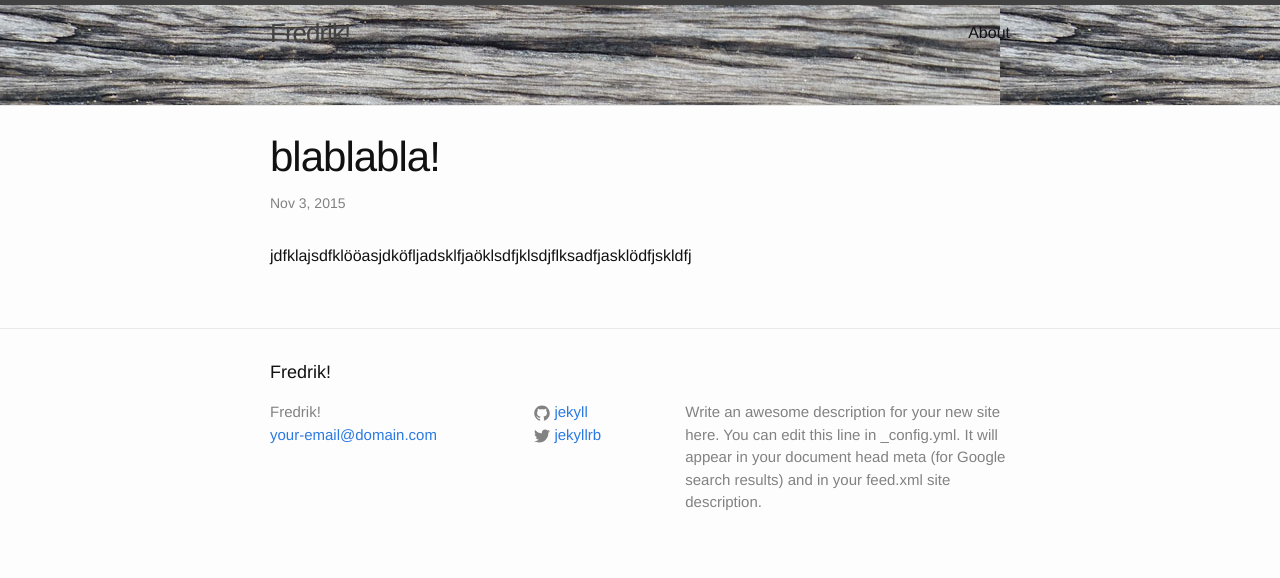
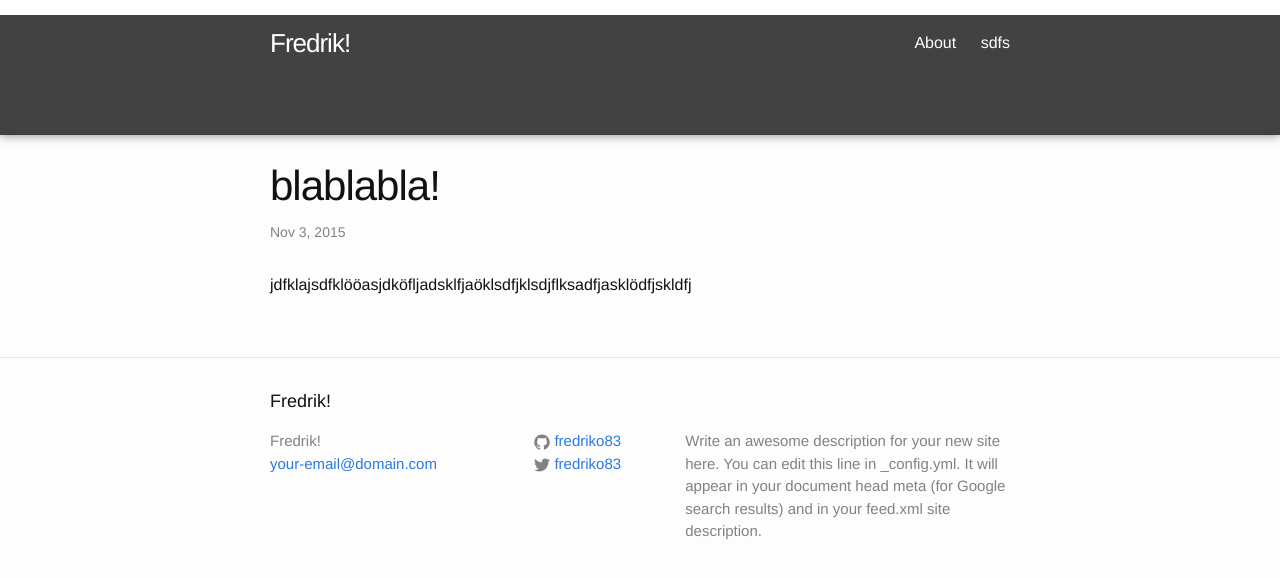
Before and after one commit to Fredriko83/fredriko83.github.io, a Jekyll site: the page built from _posts/2015-11-03-First-Post.markdown, in a window 1280 px wide. Shown: the top 578 px of the page. Built offline with Jekyll 4.4.1, drawn with Linux system fonts in a browser that asks for light colours; comment, search, counter and statistics services are not loaded.

Commit message:
worked on robots, humans, and disqus

```diff
--- a/_config.yml
+++ b/_config.yml
@@ -7,8 +7,8 @@
   Google search results) and in your feed.xml site description.
 baseurl: "" # the subpath of your site, e.g. /blog/
 url: "http://yourdomain.com" # the base hostname & protocol for your site
-twitter_username: jekyllrb
-github_username:  jekyll
+twitter_username: fredriko83
+github_username:  fredriko83
 
 # Build settings
 markdown: kramdown
--- /dev/null
+++ b/_includes/comments.html
@@ -0,0 +1,22 @@
+<div id="disqus_thread"></div>
+<script>
+    /**
+     *  RECOMMENDED CONFIGURATION VARIABLES: EDIT AND UNCOMMENT THE SECTION BELOW TO INSERT DYNAMIC VALUES FROM YOUR PLATFORM OR CMS.
+     *  LEARN WHY DEFINING THESE VARIABLES IS IMPORTANT: https://disqus.com/admin/universalcode/#configuration-variables
+     */
+    /*
+     var disqus_config = function () {
+     this.page.url = PAGE_URL;  // Replace PAGE_URL with your page's canonical URL variable
+     this.page.identifier = PAGE_IDENTIFIER; // Replace PAGE_IDENTIFIER with your page's unique identifier variable
+     };
+     */
+    (function() {  // DON'T EDIT BELOW THIS LINE
+        var d = document, s = d.createElement('script');
+
+        s.src = '//fredriko.disqus.com/embed.js';
+
+        s.setAttribute('data-timestamp', +new Date());
+        (d.head || d.body).appendChild(s);
+    })();
+</script>
+<noscript>Please enable JavaScript to view the <a href="https://disqus.com/?ref_noscript" rel="nofollow">comments powered by Disqus.</a></noscript>
--- a/_layouts/post.html
+++ b/_layouts/post.html
@@ -11,5 +12,5 @@
   <article class="post-content">
     {{ content }}
   </article>
-
+    {% include comments.html %}
 </div>
--- a/_sass/_layout.scss
+++ b/_sass/_layout.scss
@@ -2,10 +2,13 @@
  * Site header
  */
 .site-header {
-    border-top: 5px solid $grey-color-dark;
-    border-bottom: 1px solid $grey-color-light;
-    min-height: 100px;
-    background-image: url("/images/toptimber.jpg");
+    border-top: 15px solid $white-color;
+    border-bottom: 0px solid $grey-color-light;
+    min-height: 120px;
+    background-color: $grey-color-dark;
+    -webkit-box-shadow:0 0 10px rgba(0, 0, 0, 0.5);
+    -moz-box-shadow:0 0 10px rgba(0, 0, 0, 0.5);
+    box-shadow:0 0 10px rgba(0, 0, 0, 0.5);
 
     // Positioning context for the mobile navigation icon
     position: relative;
@@ -20,7 +23,7 @@
 
     &,
     &:visited {
-        color: $grey-color-dark;
+        color: white;
     }
 }
 
@@ -33,7 +36,7 @@
     }
 
     .page-link {
-        color: $text-color;
+        color: white;
         line-height: $base-line-height;
 
         // Gaps between nav items, but not on the first one
--- a/css/main.scss
+++ b/css/main.scss
@@ -20,6 +20,7 @@
 $grey-color:       #828282;
 $grey-color-light: lighten($grey-color, 40%);
 $grey-color-dark:  darken($grey-color, 25%);
+$white-color:       #ffffff;
 
 $on-palm:          600px;
 $on-laptop:        800px;
--- a/index.html
+++ b/index.html
@@ -4,7 +4,7 @@
 
 <div class="home">
 
-  <h1 class="page-heading">Posts</h1>
+  <h1 class="page-heading">Posts Hello</h1>
 
   <ul class="post-list">
     {% for post in site.posts %}
--- /dev/null
+++ b/robots.txt
@@ -0,0 +1,6 @@
+---
+layout: null
+---
+
+User-agent: *
+Disallow: /
```
Also changed, not shown: other parts of _layouts/post.html (+1 -0 lines), humans.txt (added, +36 -0 lines), test.md (added, +11 -0 lines).
